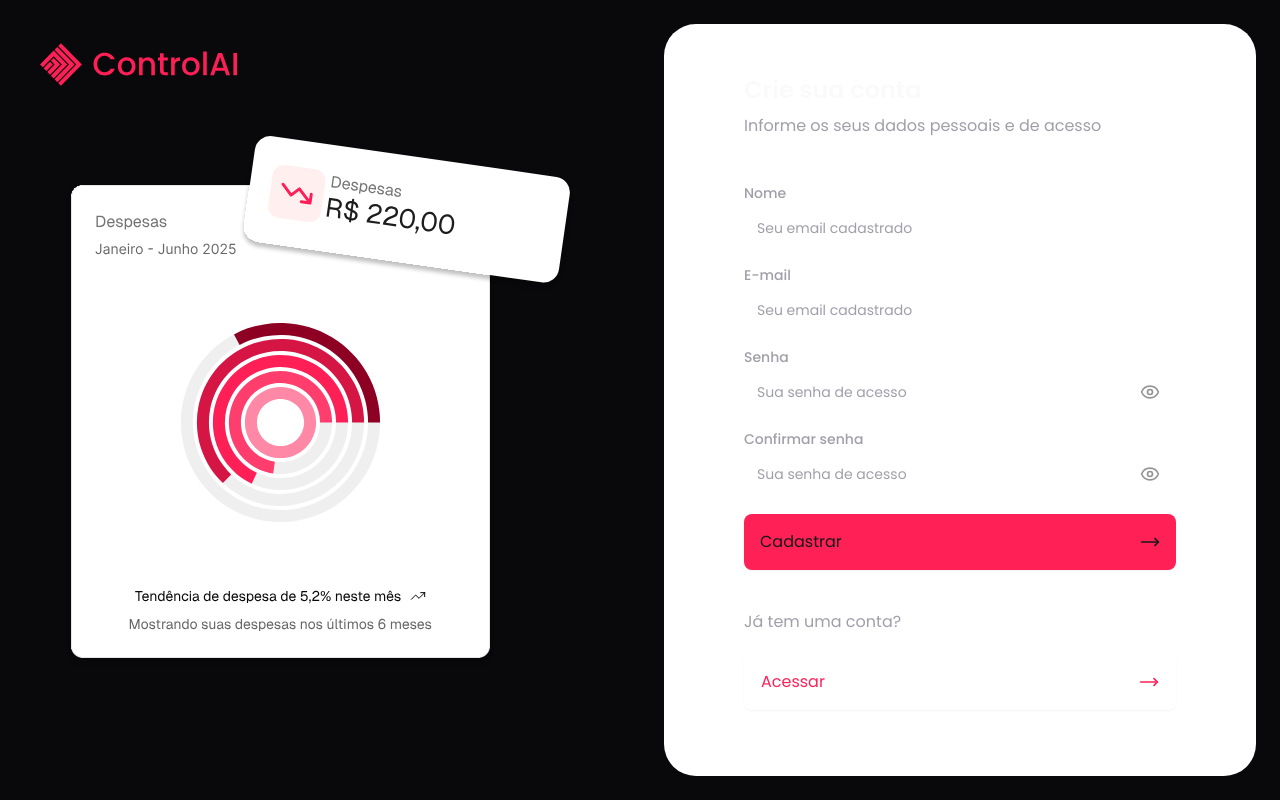
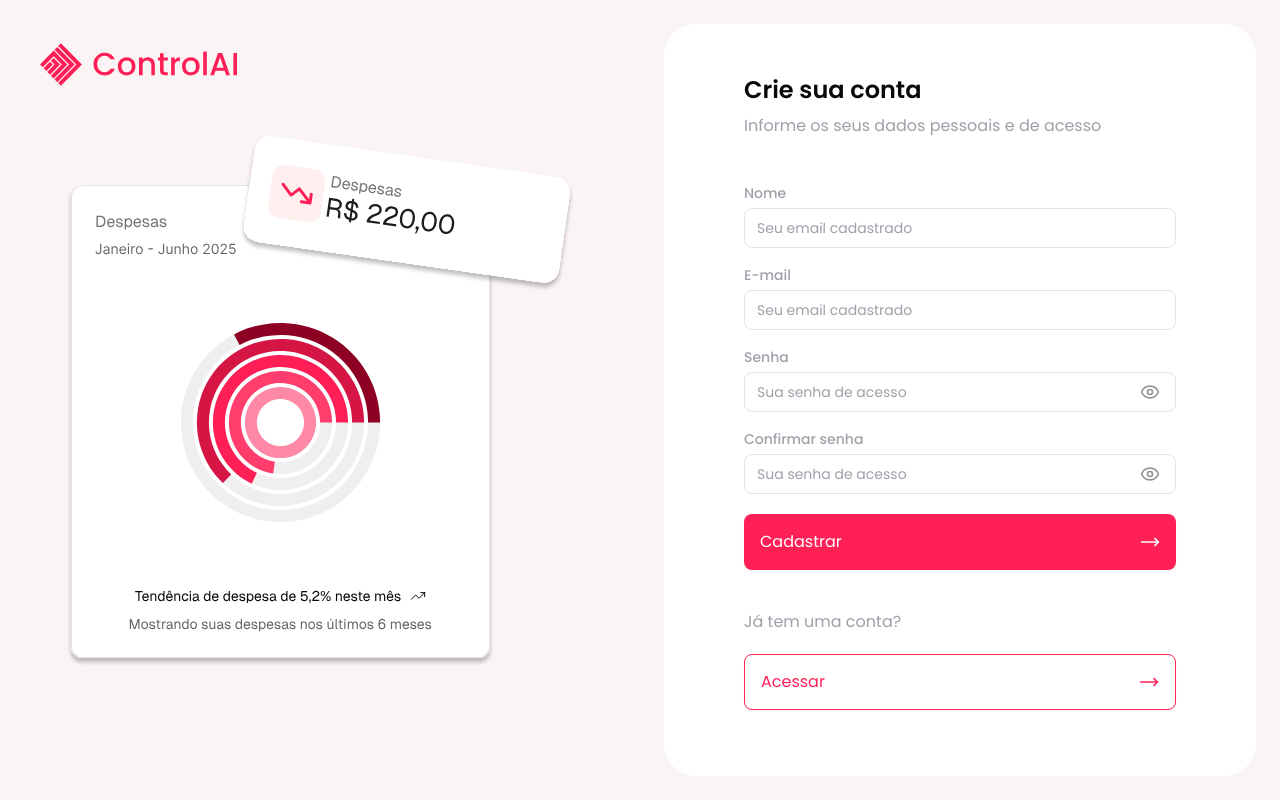
Before and after one commit to bernardopadilha/controlai-frontend, a React (Vite) app: page /sign-up in a window 1280 px wide. Built offline with nearby package versions, Linux system fonts and the light colour scheme; no server answers.

Commit message:
fix: corrido bugs de theme

```diff
--- a/src/_config/styles/globals.css
+++ b/src/_config/styles/globals.css
@@ -46,7 +46,7 @@
 
 :root {
   --radius: 0.625rem;
-  --background: oklch(0.9726 0.0075 17.29);
+  --background: oklch(1 0 0);
   --foreground: oklch(0.141 0.005 285.823);
   --card: oklch(1 0 0);
   --card-foreground: oklch(0.141 0.005 285.823);
@@ -117,6 +117,7 @@
   * {
     @apply border-border outline-ring/50;
   }
+
   body {
     @apply bg-background text-foreground font-primary;
   }
--- a/src/features/auth/components/sign-in-form.tsx
+++ b/src/features/auth/components/sign-in-form.tsx
@@ -59,7 +59,7 @@ export function SignInForm() {
                   {...field}
                   type="email"
                   placeholder="Seu email cadastrado"
-                  className="h-10 shadow-none text-[#3D3D3D]"
+                  className="h-10 shadow-none text-[#3D3D3D] border-[#e4e4e7] focus-visible:border-rose-500"
                 />
               </FormControl>
               <FormMessage />
@@ -78,7 +78,7 @@ export function SignInForm() {
                   <Input
                     {...field}
                     type={inputType}
-                    className="h-10 shadow-none text-[#3D3D3D]"
+                    className="h-10 shadow-none text-[#3D3D3D] border-[#e4e4e7] focus-visible:border-rose-500"
                     placeholder="Sua senha de acesso"
                   />
                   <Button
@@ -111,7 +111,7 @@ export function SignInForm() {
         />
         <Button
           size={'lg'}
-          className="mt-5 h-14 justify-between w-full bg-rose-500 text-base font-normal"
+          className="mt-5 h-14 justify-between w-full text-white bg-rose-500 text-base font-normal"
         >
           {isPending ? (
             <>
--- a/src/features/auth/components/sign-up-form.tsx
+++ b/src/features/auth/components/sign-up-form.tsx
@@ -61,7 +61,7 @@ export function SignUpForm() {
                   {...field}
                   type="text"
                   placeholder="Seu email cadastrado"
-                  className="h-10 shadow-none text-[#3D3D3D]"
+                  className="h-10 shadow-none text-[#3D3D3D] border-[#e4e4e7] focus-visible:border-rose-500"
                 />
               </FormControl>
               <FormMessage />
@@ -80,7 +80,7 @@ export function SignUpForm() {
                   {...field}
                   type="email"
                   placeholder="Seu email cadastrado"
-                  className="h-10 shadow-none text-[#3D3D3D]"
+                  className="h-10 shadow-none text-[#3D3D3D] border-[#e4e4e7] focus-visible:border-rose-500"
                 />
               </FormControl>
               <FormMessage />
@@ -100,7 +100,7 @@ export function SignUpForm() {
                     {...field}
                     type={inputType}
                     placeholder="Sua senha de acesso"
-                    className="h-10 shadow-none text-[#3D3D3D]"
+                    className="h-10 shadow-none text-[#3D3D3D] border-[#e4e4e7] focus-visible:border-rose-500"
                   />
                   <Button
                     type="button"
@@ -145,7 +145,7 @@ export function SignUpForm() {
                     {...field}
                     type={inputType}
                     placeholder="Sua senha de acesso"
-                    className="h-10 shadow-none text-[#3D3D3D]"
+                    className="h-10 shadow-none text-[#3D3D3D] border-[#e4e4e7] focus-visible:border-rose-500"
                   />
                   <Button
                     type="button"
@@ -178,7 +178,7 @@ export function SignUpForm() {
 
         <Button
           size={'lg'}
-          className="h-14 justify-between w-full bg-rose-500 text-base font-normal"
+          className="h-14 justify-between w-full text-white bg-rose-500 text-base font-normal"
         >
           {isPending ? (
             <>
--- a/src/layouts/auth-layout.tsx
+++ b/src/layouts/auth-layout.tsx
@@ -3,7 +3,7 @@ import { Outlet } from 'react-router-dom'
 
 export default function AuthLayout() {
   return (
-    <main className="w-full min-h-screen h-full flex justify-between">
+    <main className="w-full min-h-screen h-full flex justify-between bg-[#fbf4f4]">
       <div className="flex-1 items-center justify-center relative hidden lg:flex">
         <div className="flex items-center gap-[20px] absolute top-10 left-10">
           <Logo className="w-[200px]" />
--- a/src/pages/auth/sign-in-page.tsx
+++ b/src/pages/auth/sign-in-page.tsx
@@ -8,7 +8,7 @@ export default function SignInPage() {
     <div className="h-full p-6">
       <div className="h-full flex flex-col justify-between bg-white py-[4.5rem] px-20 rounded-4xl">
         <div className="space-y-2">
-          <h1 className="text-2xl text-foreground font-semibold">
+          <h1 className="text-2xl text-[#09090b] font-semibold">
             Acesse sua conta
           </h1>
           <p className="mt-2 text-muted-foreground">
@@ -29,7 +29,7 @@ export default function SignInPage() {
           <Button
             size={'lg'}
             variant={'outline'}
-            className="border border-rose-500 bg-transparent justify-between h-14 text-base font-normal text-rose-500 hover:bg-rose-50/20 hover:text-rose-500"
+            className="border border-rose-500! bg-transparent! justify-between h-14 text-base font-normal text-rose-500 hover:bg-rose-50/50! hover:text-rose-500!"
             asChild
           >
             <Link to={'/sign-up'}>
--- a/src/pages/auth/sign-up-page.tsx
+++ b/src/pages/auth/sign-up-page.tsx
@@ -13,7 +13,7 @@ export default function SignUpPage() {
             <div className="mb-10 block lg:hidden">
               <Logo />
             </div>
-            <h1 className="text-2xl text-foreground font-semibold">
+            <h1 className="text-2xl text-[#09090b] font-semibold">
               Crie sua conta
             </h1>
             <p className="mt-2 text-muted-foreground">
@@ -34,7 +34,7 @@ export default function SignUpPage() {
             <Button
               size={'lg'}
               variant={'outline'}
-              className="border border-rose-500 bg-transparent justify-between h-14 text-base font-normal text-rose-500 hover:bg-rose-50/20 hover:text-rose-500"
+              className="border border-rose-500! bg-transparent! justify-between h-14 text-base font-normal text-rose-500 hover:bg-rose-50/50! hover:text-rose-500!"
               asChild
             >
               <Link to={'/sign-in'}>
```
